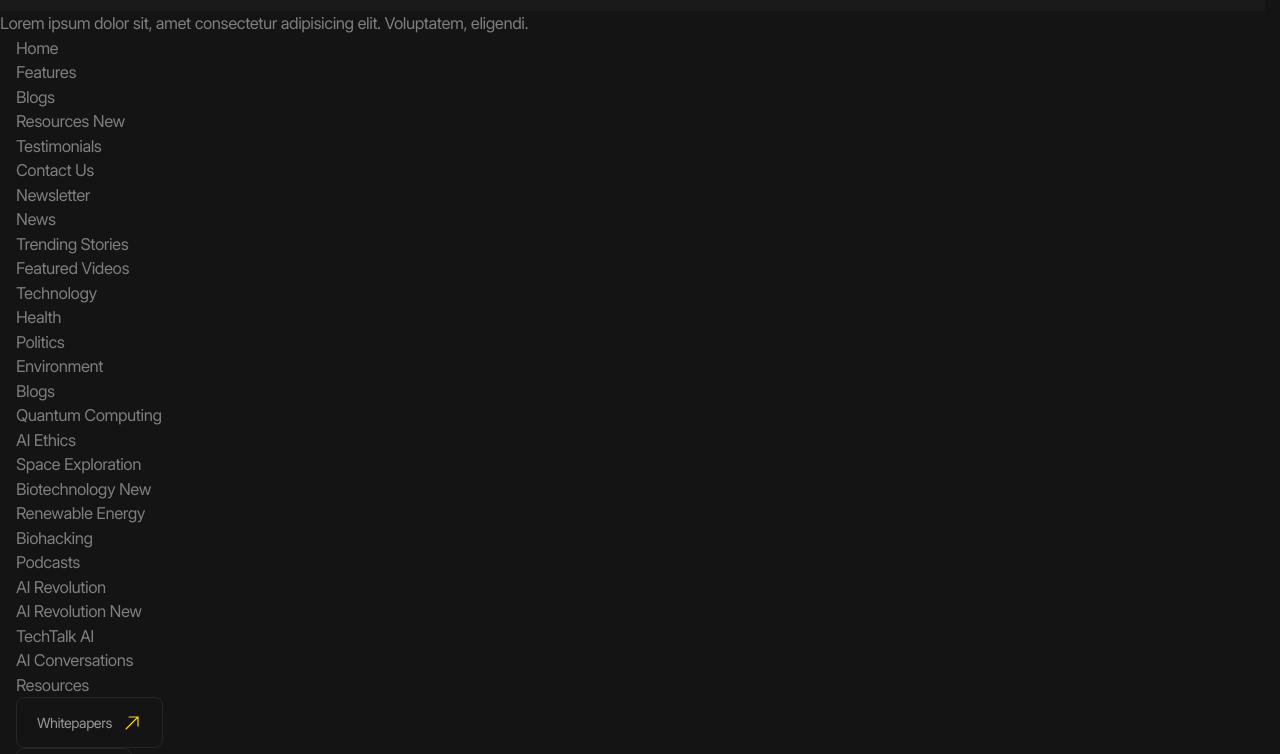
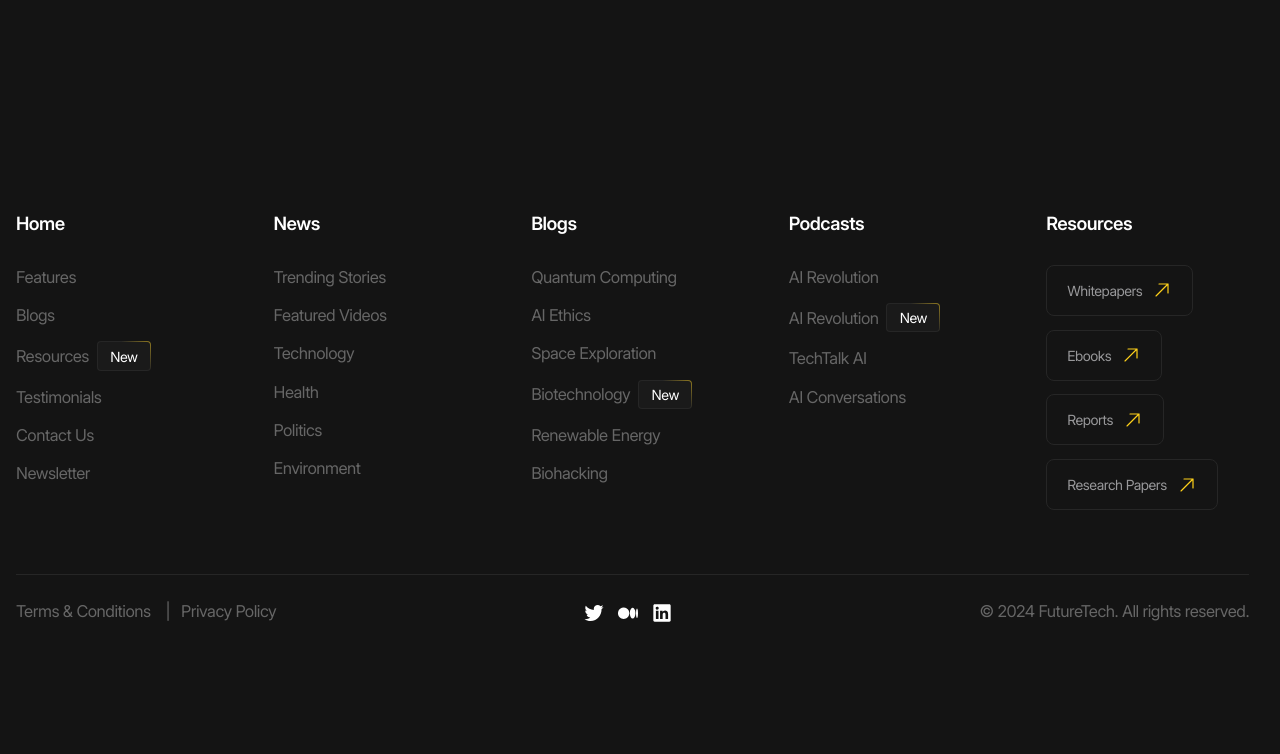
Before and after one commit to js-hunter/future-tech, a website with bundled scripts: page index.html in a window 1280 px wide. Shown: the part 153-907 px from the top of the page. After the commit the page ends 800 px from the top, so only its background shows below. Built offline with nearby package versions, Linux system fonts and the light colour scheme.

Commit message:
Добавил стили футера

```diff
--- a/index.html
+++ b/index.html
@@ -69,7 +69,7 @@
     </header>
 
     <main>
-        Lorem ipsum dolor sit, amet consectetur adipisicing elit. Voluptatem, eligendi.
+
     </main>
 
     <footer class="footer">
@@ -77,7 +77,7 @@
             <div class="footer__body">
                 <nav class="footer__menu">
                     <div class="footer__menu-column">
-                        <a class="footer__menu-main-link" href="/">Home</a>
+                        <a class="footer__menu-main-link h6" href="/">Home</a>
                         <ul class="footer__menu-list">
                             <li class="footer__menu-item">
                                 <a class="footer__menu-link" href="/">Features</a>
@@ -101,7 +101,7 @@
                         </ul>
                     </div>
                     <div class="footer__menu-column">
-                        <a class="footer__menu-main-link" href="/">News</a>
+                        <a class="footer__menu-main-link  h6" href="/">News</a>
                         <ul class="footer__menu-list">
                             <li class="footer__menu-item">
                                 <a class="footer__menu-link" href="/">Trending Stories</a>
@@ -124,7 +124,7 @@
                         </ul>
                     </div>
                     <div class="footer__menu-column">
-                        <a class="footer__menu-main-link" href="/">Blogs</a>
+                        <a class="footer__menu-main-link h6" href="/">Blogs</a>
                         <ul class="footer__menu-list">
                             <li class="footer__menu-item">
                                 <a class="footer__menu-link" href="/">Quantum Computing</a>
@@ -148,7 +148,7 @@
                         </ul>
                     </div>
                     <div class="footer__menu-column">
-                        <a class="footer__menu-main-link" href="/">Podcasts</a>
+                        <a class="footer__menu-main-link h6" href="/">Podcasts</a>
                         <ul class="footer__menu-list">
                             <li class="footer__menu-item">
                                 <a class="footer__menu-link" href="/">AI Revolution</a>
@@ -166,7 +166,7 @@
                         </ul>
                     </div>
                     <div class="footer__menu-column">
-                        <a class="footer__menu-main-link" href="/">Resources</a>
+                        <a class="footer__menu-main-link h6" href="/">Resources</a>
                         <ul class="footer__menu-list">
                             <li class="footer__menu-item">
                                 <a class="footer__menu-link button" href="/">
--- a/styles/_variables.scss
+++ b/styles/_variables.scss
@@ -15,6 +15,12 @@
     --color-accent: #FFD11A;
     --color-red: #FF5500;
 
+    --gradient: linear-gradient(
+        45deg,
+        var(--color-dark-15) 64%,
+        var(--color-accent) 136%
+    );
+
     --border: #{rem(1)} solid var(--color-dark-15);
 
     --font-family-base: 'Inter', sans-serif;
--- /dev/null
+++ b/styles/blocks/_badge.scss
@@ -0,0 +1,18 @@
+@use '../helpers/' as *;
+
+.badge {
+    display: inline-flex;
+    padding: fluid(4, 2) fluid(14, 10);
+    font-size: rem(16);
+    color: var(--color-light);
+    background:
+        linear-gradient(var(--color-dark-10), var(--color-dark-10)) padding-box,
+        var(--gradient) border-box;
+    border: rem(1) solid transparent;
+    border-radius: rem(6);
+
+    @include laptop {
+        font-size: rem(14);
+        border-radius: rem(4);
+    }
+}
--- /dev/null
+++ b/styles/blocks/_footer.scss
@@ -0,0 +1,89 @@
+@use '../helpers/' as*;
+
+.footer {
+    color: var(--color-dark-40);
+
+    &__body {
+        padding-block: fluid(80, 40);
+        border-bottom: var(--border);
+    }
+
+    &__menu {
+        display: grid;
+        grid-template-columns: repeat(5, 1fr);
+        align-items: start;
+        column-gap: fluid(80, 20);
+
+        @include tablet {
+            grid-template-columns: repeat(2, 1fr);
+            row-gap: rem(40);
+        }
+
+        @include mobile {
+            row-gap: rem(20);
+        }
+
+        &-column {
+            display: grid;
+            row-gap: fluid(36, 16);
+
+            &:last-child {
+                @include tablet {
+                    grid-column: -1 / 1;
+
+                    .footer__menu-list {
+                        flex-direction: row;
+                        flex-wrap: wrap;
+                        gap: rem(12);
+                    }
+                }
+            }
+        }
+
+        &-list {
+            display: flex;
+            flex-direction: column;
+            row-gap: fluid(18, 8);
+        }
+
+        &-item {
+            display: flex;
+            align-items: center;
+            column-gap: rem(8);
+        }
+    }
+
+    &__extra {
+        display: flex;
+        justify-content: space-between;
+        align-items: center;
+        column-gap: 1rem;
+        padding-block: rem(40);
+
+        @include laptop {
+            padding-block: rem(24);
+        }
+
+        @include mobile {
+            flex-direction: column;
+            row-gap: rem(20);
+        }
+
+        &-menu {
+            &-list {
+                display: flex;
+            }
+
+            &-item:not(:last-child)::after {
+                content: '|';
+                    margin-inline: rem(11);
+            }
+        }
+    }
+
+    &__soc1als {
+        @include mobile {
+            order: -1;
+        }
+    }
+}
--- /dev/null
+++ b/styles/blocks/_soc1als.scss
@@ -0,0 +1,27 @@
+@use '../helpers/' as *;
+
+.soc1als {
+    &__list {
+        display: flex;
+        column-gap: rem(20);
+
+        @include laptop {
+            column-gap: rem(14);
+        }
+    }
+
+    &__item {
+        display: flex;
+    }
+
+    &__link {
+        --size: #{rem(24)};
+        color: var(--color-light);
+
+        @include square(var(--size));
+
+        @include laptop {
+            --size: #{rem(20)}
+        }
+    }
+}
--- a/styles/main.scss
+++ b/styles/main.scss
@@ -9,3 +9,10 @@
 @use './blocks/button';
 @use './blocks/burger-button';
 @use './blocks/header';
+@use './blocks/badge';
+@use './blocks/soc1als';
+@use './blocks/footer';
+
+.header {
+    display: none !important;
+}
```
Also changed, not shown: styles/main.css, 1 other file.
